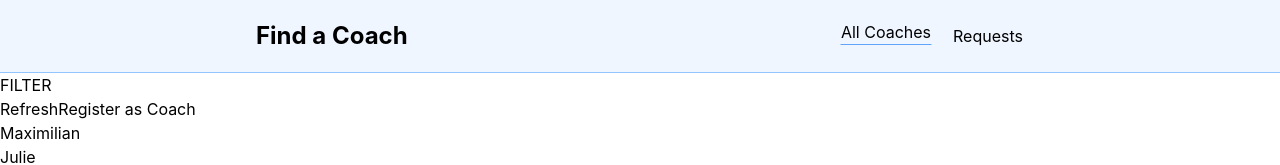
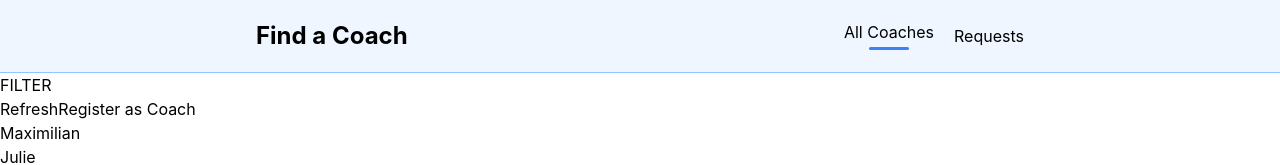
Before and after one commit to ahmadreza-ahmadi/Coach-Finder, a Vue app: page /coaches in a window 1280 px wide. Shown: the top 165 px of the page. Built offline with nearby package versions, Linux system fonts and the light colour scheme.

Commit message:
style: improve styles of header section

```diff
--- a/src/components/TheHeader.vue
+++ b/src/components/TheHeader.vue
@@ -3,17 +3,17 @@ import { computed } from 'vue'
 import { RouterLink } from 'vue-router'
 
 const routerLinkClass = computed(() => {
-  return 'border border-transparent transition-all duration-500'
+  return 'relative inline-block transition-all before:transition-all before:content-[""] before:absolute before:opacity-0 before:h-[3px] before:left-0 before:right-0 before:max-w-[40px] before:-bottom-[6px] before:rounded-full before:mx-auto'
 })
 
 const routerLinkActiveClass = computed(() => {
-  return 'inline-block border-b-blue-400 -translate-y-1'
+  return 'before:bg-blue-500 before:opacity-100 -translate-y-1'
 })
 </script>
 
 <template>
   <header class="p-5 bg-blue-50 border-b border-b-blue-300">
-    <nav class="flex items-center justify-between gap-4 max-w-screen-md mx-auto">
+    <nav class="flex items-center justify-between gap-4 max-w-screen-md mx-auto rounded-full">
       <h1 class="text-2xl font-bold"><RouterLink to="/">Find a Coach</RouterLink></h1>
       <ul class="flex items-center gap-5">
         <li>
```
